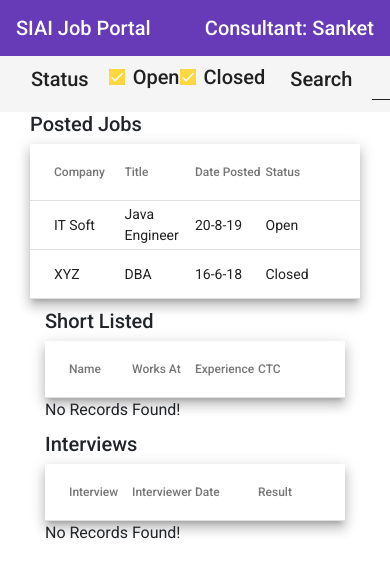
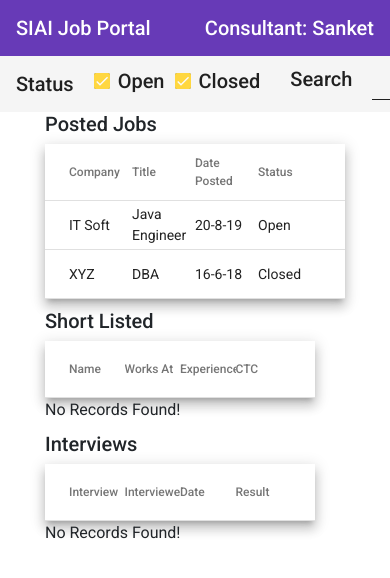
Before and after one commit to Sankey28/SIAIJobPortal, an Angular app: page / in a window 390 px wide. Shown: the top 578 px of the page. Built offline with nearby package versions, Linux system fonts and the light colour scheme.

Commit message:
Responsiveness changes

```diff
--- a/src/app/core/components/search/search.component.html
+++ b/src/app/core/components/search/search.component.html
@@ -1,22 +1,25 @@
 <mat-toolbar color="secondary">
-  <div class="col-lg-12 col-md-12 col-sm-12 col-xs-12">
   <span class="padding-right-20">Status</span>
   <span *ngFor="let status of statusList">
     <mat-checkbox [(ngModel)]="status.Checked">{{status.Name}}</mat-checkbox>
+    <span class="padding-right-10"></span>
   </span>
-    <span class="padding-right-20">&nbsp;</span>
+  <span class="padding-right-20"></span>
   <span>
     <mat-label class="padding-right-20">Search</mat-label>
     <mat-form-field class="example-full-width">
       <input matInput [(ngModel)]="searchFilter.Title" (keyup.enter)="searchJobs()">
     </mat-form-field>
     <button mat-raised-button color="primary" (click)="searchJobs()">Go</button>
-      <button *ngIf="searchFilter.Title.length>0" mat-raised-button color="secondary" (click)="clearTitle()">Clear</button>
+    <button *ngIf="searchFilter.Title.length>0" mat-raised-button color="secondary"
+      (click)="clearTitle()">Clear</button>
   </span>
-  </div>
 </mat-toolbar>
+<div class="container">
   <div class="col-lg-12 col-md-12 col-sm-12 col-xs-12">
     <app-posted-jobs [jobsList]="postedJobs"></app-posted-jobs>
+  </div>
+  <div class="col-lg-12 col-md-12 col-sm-12 col-xs-12 row">
     <div class="col-lg-6 col-md-6 col-sm-12 col-xs-12 margin-top-10">
       <app-short-listed-candidates [shortListedCandidates]="dataService.shortListedCandidates">
       </app-short-listed-candidates>
@@ -25,3 +28,4 @@
       <app-interviews [candidateInterviews]="dataService.currentInterview"></app-interviews>
     </div>
   </div>
+</div>
--- a/src/index.html
+++ b/src/index.html
@@ -2,7 +2,7 @@
 <html lang="en">
 <head>
   <meta charset="utf-8">
-  <title>SIAIJobPortal</title>
+  <title>SIAI Job Portal</title>
   <base href="/">
   <meta name="viewport" content="width=device-width, initial-scale=1">
   <link rel="icon" type="image/x-icon" href="favicon.ico">
--- a/src/styles.css
+++ b/src/styles.css
@@ -14,6 +14,9 @@ body {
 .highlight {
   background-color: #673ab7;
 }
+.padding-right-10 {
+  padding-right: 10px;
+}
 .padding-right-20 {
   padding-right: 20px;
 }
```
Lines whose indentation alone changed are shown as unchanged.
